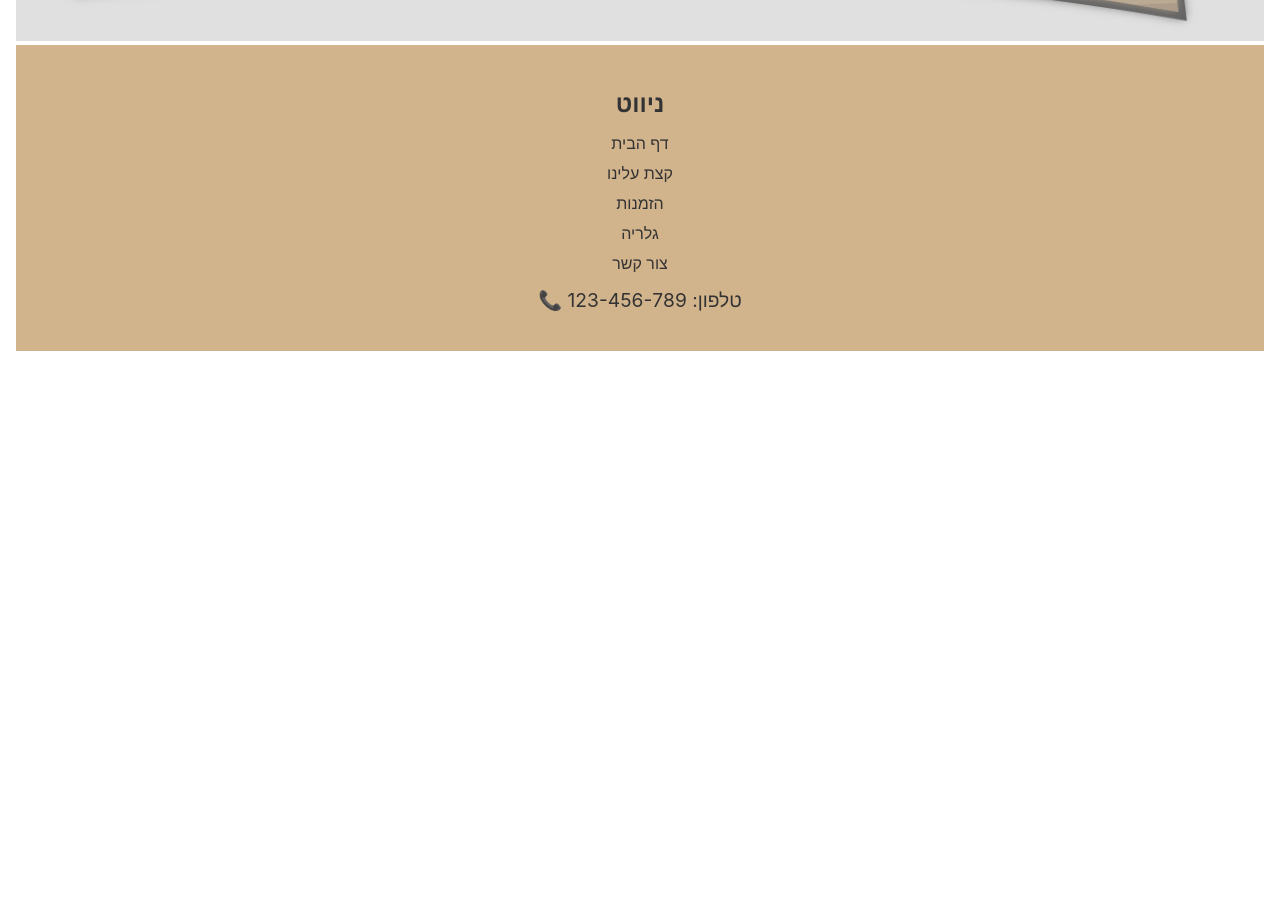
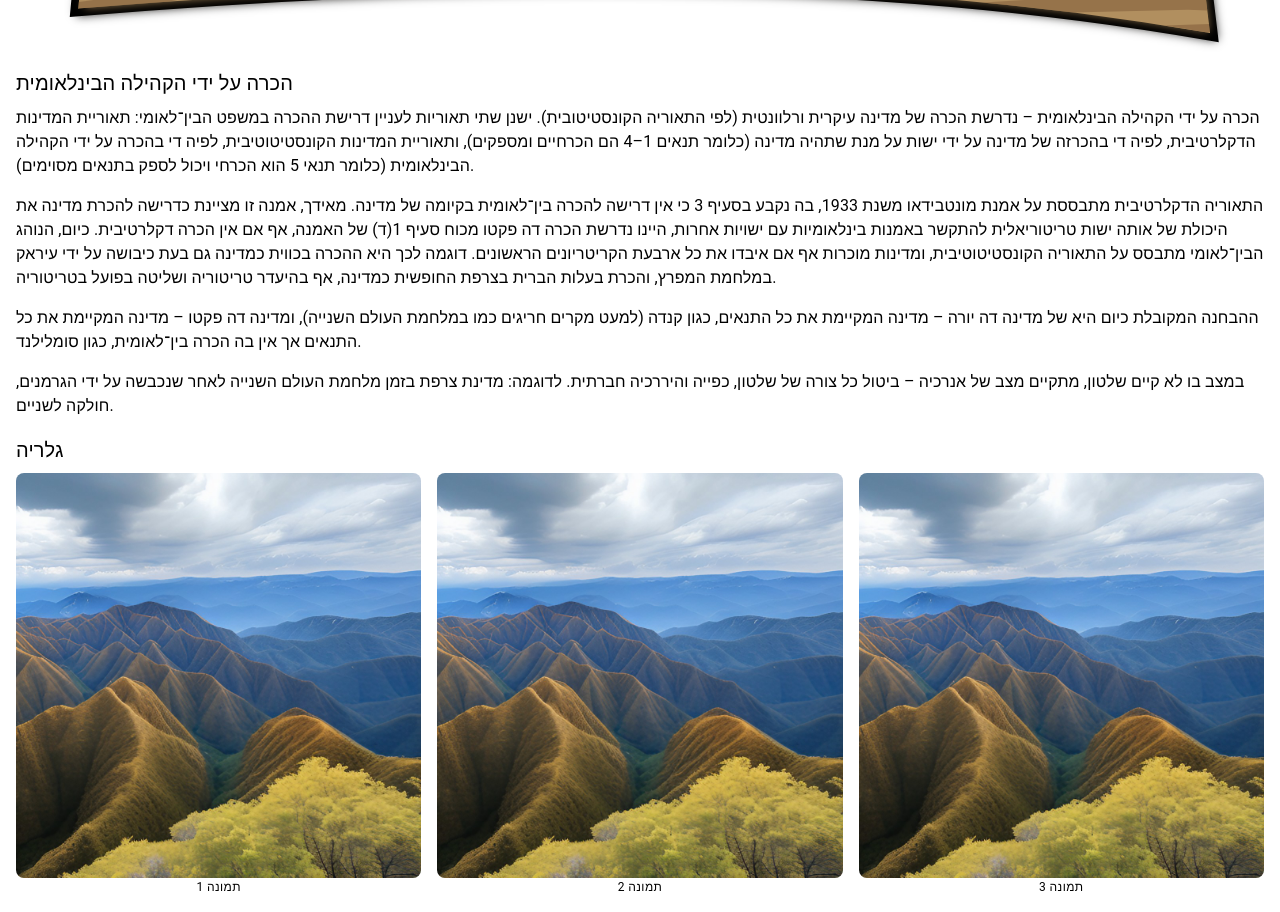
Before and after one commit to LibiNevenzal/Wood_and_Good, a React (Create React App) app in the folder client/: page / in a window 1280 px wide. Shown: the part 840-1752 px from the top of the page. Before the commit the page ends 1207 px from the top, so only its background shows below. Built offline with nearby package versions, Linux system fonts and the light colour scheme.

Commit message:
improve the home page

```diff
--- a/client/package.json
+++ b/client/package.json
@@ -5,6 +5,7 @@
   "dependencies": {
     "@emotion/react": "^11.14.0",
     "@emotion/styled": "^11.14.0",
+    "@mui/icons-material": "^6.2.1",
     "@mui/material": "^6.2.0",
     "@testing-library/jest-dom": "^5.17.0",
     "@testing-library/react": "^13.4.0",
--- a/client/src/components/Home/Home.module.css
+++ b/client/src/components/Home/Home.module.css
@@ -1,4 +1,4 @@
-.links {
+/* .links {
     display: flex;
     justify-content: space-around;
     background-color: #f4f4f4;
@@ -61,4 +61,4 @@
 .footerContent p {
     margin-top: 10px;
     font-size: 1.2rem;
-}
+} */
--- a/client/src/components/Home/Home.tsx
+++ b/client/src/components/Home/Home.tsx
@@ -2,7 +2,9 @@
 import React from "react";
 import style from "./Home.module.css";
 import woodImage from "./wood.png";
-
+import exampleImage from "./example.png";
+import PhoneIcon from "@mui/icons-material/Phone";
+import { Box, Typography, IconButton, Grid } from "@mui/material";
 
 const Home: React.FC = () => {
     const navigate = useNavigate();
@@ -21,20 +23,122 @@
                     alt="Wooden background"
                     className={style.heroImage}
                 />
-                <h1 className={style.heroText}>Wood and Good</h1>
             </div>
 
+            {/* תוכן נוסף עם ID */}
+            <div id="about-section" className={style.aboutSection}>
+                <Typography variant="h6" gutterBottom>
+                    הכרה על ידי הקהילה הבינלאומית
+                </Typography>
+                <Typography variant="body1" paragraph>
+                    הכרה על ידי הקהילה הבינלאומית – נדרשת הכרה של מדינה עיקרית ורלוונטית (לפי התאוריה הקונסטיטובית).
+                    ישנן שתי תאוריות לעניין דרישת ההכרה במשפט הבין־לאומי: תאוריית המדינות הדקלרטיבית, לפיה די בהכרזה של מדינה על ידי ישות על מנת שתהיה מדינה
+                    (כלומר תנאים 1–4 הם הכרחיים ומספקים), ותאוריית המדינות הקונסטיטוטיבית, לפיה די בהכרה על ידי הקהילה הבינלאומית
+                    (כלומר תנאי 5 הוא הכרחי ויכול לספק בתנאים מסוימים).
+                </Typography>
+                <Typography variant="body1" paragraph>
+                    התאוריה הדקלרטיבית מתבססת על אמנת מונטבידאו משנת 1933, בה נקבע בסעיף 3 כי אין דרישה להכרה בין־לאומית בקיומה של מדינה.
+                    מאידך, אמנה זו מציינת כדרישה להכרת מדינה את היכולת של אותה ישות טריטוריאלית להתקשר באמנות בינלאומיות עם ישויות אחרות,
+                    היינו נדרשת הכרה דה פקטו מכוח סעיף 1(ד) של האמנה, אף אם אין הכרה דקלרטיבית. כיום, הנוהג הבין־לאומי מתבסס על התאוריה הקונסטיטוטיבית,
+                    ומדינות מוכרות אף אם איבדו את כל ארבעת הקריטריונים הראשונים. דוגמה לכך היא ההכרה בכווית כמדינה גם בעת כיבושה על ידי עיראק במלחמת המפרץ,
+                    והכרת בעלות הברית בצרפת החופשית כמדינה, אף בהיעדר טריטוריה ושליטה בפועל בטריטוריה.
+                </Typography>
+                <Typography variant="body1" paragraph>
+                    ההבחנה המקובלת כיום היא של מדינה דה יורה – מדינה המקיימת את כל התנאים, כגון קנדה (למעט מקרים חריגים כמו במלחמת העולם השנייה),
+                    ומדינה דה פקטו – מדינה המקיימת את כל התנאים אך אין בה הכרה בין־לאומית, כגון סומלילנד.
+                </Typography>
+                <Typography variant="body1" paragraph>
+                    במצב בו לא קיים שלטון, מתקיים מצב של אנרכיה – ביטול כל צורה של שלטון, כפייה והיררכיה חברתית.
+                    לדוגמה: מדינת צרפת בזמן מלחמת העולם השנייה לאחר שנכבשה על ידי הגרמנים, חולקה לשניים.
+                </Typography>
+            </div>
+  {/* גלריה */}
+  <div id="gallery-section" className={style.gallerySection}>
+                <Typography variant="h6" gutterBottom>
+                    גלריה
+                </Typography>
+                <Grid container spacing={2}>
+                    {Array.from({ length: 10 }).map((_, index) => (
+                        <Grid item xs={12} sm={6} md={4} key={index}>
+                            <Box
+                                sx={{
+                                    display: "flex",
+                                    flexDirection: "column",
+                                    alignItems: "center",
+                                }}
+                            >
+                                <img
+                                    src={exampleImage}
+                                    alt={`תמונה ${index + 1}`}
+                                    style={{ maxWidth: "100%", borderRadius: "8px" }}
+                                />
+                                <Typography variant="caption">
+                                    תמונה {index + 1}
+                                </Typography>
+                            </Box>
+                        </Grid>
+                    ))}
+                </Grid>
+            </div>
             {/* חלק תחתון - כפתור גישה עם קישורים נוספים */}
-            <footer className={style.footer}>
-                <div className={style.footerContent}>
-                    <h3>ניווט</h3>
-                    <Link to="/home">דף הבית</Link>
-                    <Link to="/about">קצת עלינו</Link>
-                    <Link to="/order">הזמנות</Link>
-                    <Link to="/gallery">גלריה</Link>
-                    <Link to="/contact">צור קשר</Link>
-                    <p>📞 טלפון: 123-456-789</p>
-                </div>
+            <footer>
+                <Box
+                    sx={{
+                        backgroundColor: "#D2B48C",
+                        padding: "16px",
+                        display: "flex",
+                        flexDirection: "column",
+                        alignItems: "center",
+                        textAlign: "center",
+                    }}
+                >
+                    {/* כותרת */}
+                    <Typography variant="h6" gutterBottom>
+                        חנות
+                    </Typography>
+
+                    {/* קישורים */}
+                    <Box
+                        sx={{
+                            display: "flex",
+                            flexDirection: "column",
+                            gap: "8px",
+                            marginBottom: "16px",
+                            alignItems: "center",
+                        }}
+                    >
+                        <Typography
+                            component={Link}
+                            to="/shop/ready-signs"
+                            sx={{
+                                textDecoration: "none",
+                                color: "inherit",
+                                "&:hover": { textDecoration: "underline" },
+                            }}
+                        >
+                            שלטים מוכנים
+                        </Typography>
+                        <Typography
+                            component={Link}
+                            to="/shop/custom-signs"
+                            sx={{
+                                textDecoration: "none",
+                                color: "inherit",
+                                "&:hover": { textDecoration: "underline" },
+                            }}
+                        >
+                            שלטים בהזמנה אישית
+                        </Typography>
+                    </Box>
+
+                    {/* מספר טלפון */}
+                    <Box sx={{ display: "flex", alignItems: "center", gap: "8px" }}>
+                        <IconButton aria-label="call" href="tel:0508765439">
+                            <PhoneIcon />
+                        </IconButton>
+                        <Typography variant="body1">050-876-5439</Typography>
+                    </Box>
+                </Box>
             </footer>
 
             <div className={style.content}>
--- a/client/src/components/Layout/Layout.tsx
+++ b/client/src/components/Layout/Layout.tsx
@@ -12,7 +12,6 @@
 const Layout: React.FC = () => {
     const navigate = useNavigate();
 
-  // State for shop dropdown menu
     const [anchorEl, setAnchorEl] = useState<null | HTMLElement>(null);
     const open = Boolean(anchorEl);
 
@@ -24,6 +23,20 @@
         setAnchorEl(null);
     };
 
+    const handleScrollToAbout = () => {
+        const aboutSection = document.getElementById("about-section");
+        if (aboutSection) {
+            aboutSection.scrollIntoView({ behavior: "smooth" });
+        }
+    };
+
+    const handleScrollToGallery = () => {
+      const gallerySection = document.getElementById("gallery-section");
+      if (gallerySection) {
+          gallerySection.scrollIntoView({ behavior: "smooth" });
+      }
+  };
+
     const handleLogout = (): void => {
         localStorage.removeItem("currentUser");
         navigate("/login");
@@ -31,7 +44,7 @@
 
     return (
         <>
-      <AppBar position="static" color="primary">
+            <AppBar position="static" sx={{ backgroundColor: "#D2B48C" }}>
                 <Toolbar>
                     {/* דף הבית */}
                     <Typography variant="h6" sx={{ flexGrow: 1 }}>
@@ -41,7 +54,7 @@
                     </Typography>
 
                     {/* קצת עלינו */}
-          <Button color="inherit" component={Link} to="/about">
+                    <Button color="inherit" onClick={handleScrollToAbout}>
                         קצת עלינו
                     </Button>
 
@@ -78,7 +91,7 @@
                     </Menu>
 
                     {/* גלריה */}
-          <Button color="inherit" component={Link} to="/gallery">
+                    <Button color="inherit" onClick={handleScrollToGallery}>
                         גלריה
                     </Button>
 
--- a/client/src/components/ReadySigns/ReadySigns.tsx
+++ b/client/src/components/ReadySigns/ReadySigns.tsx
@@ -1,4 +1,4 @@
-import React, { FC } from 'react';
+import React, { FC, useState } from 'react';
 import { Grid, Card, CardContent, CardMedia, Typography, Link } from '@mui/material';
 
 interface ReadySignsProps {}
@@ -36,6 +36,8 @@
         }
     ];
 
+    // const [products , setProducts] = useState<null>;
+
     return (
         <Grid container spacing={2}>
             {products.map(product => (
```
Also changed, not shown: client/src/components/Home/example.png (added), 1 other file (tests, documents, lock files or other folders). Lines whose indentation alone changed are shown as unchanged.
